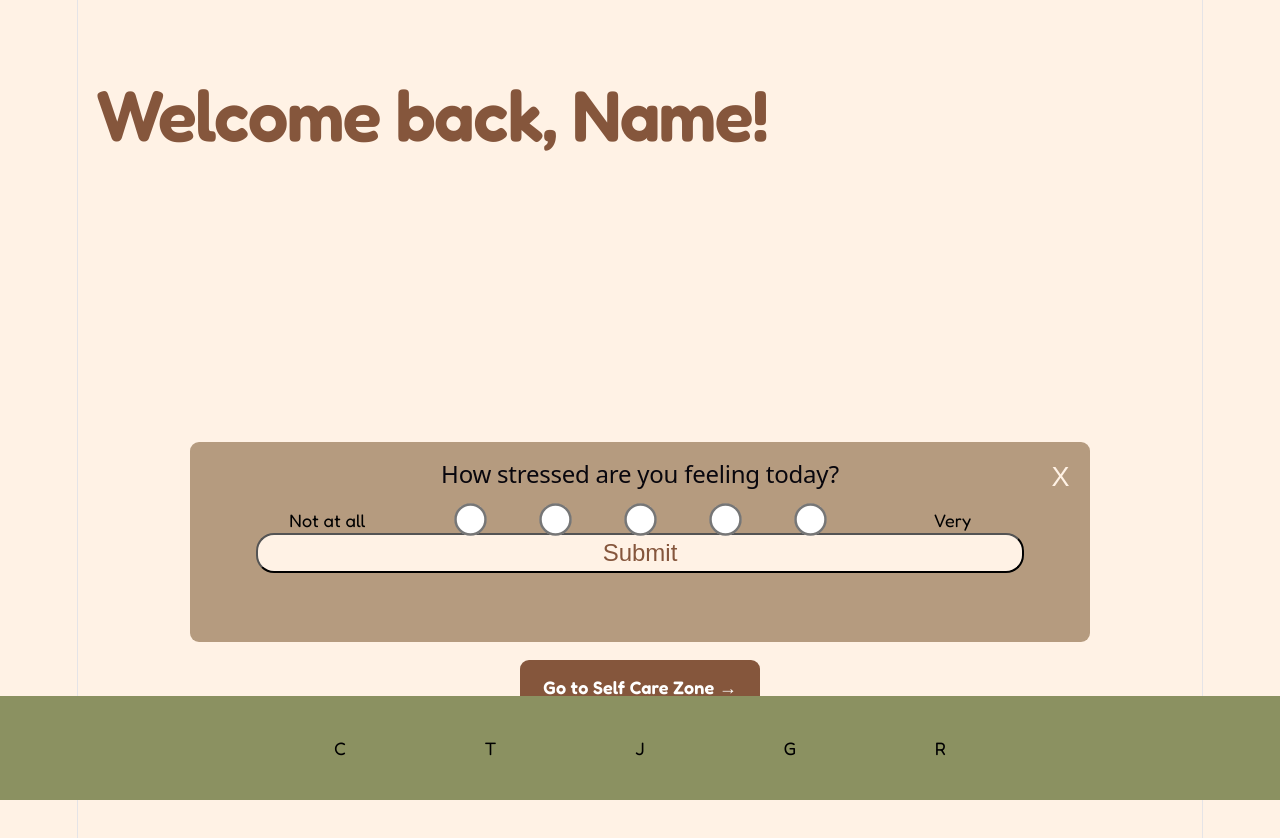
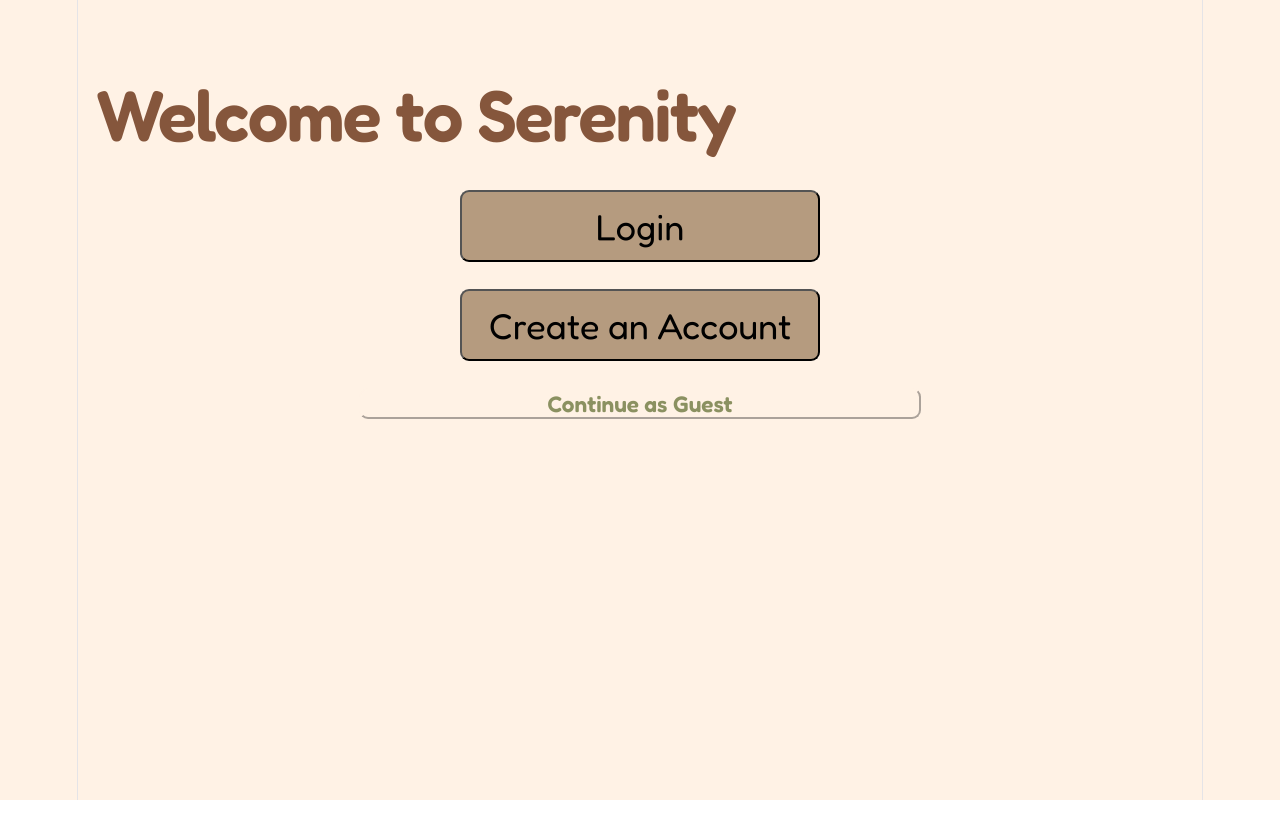
Before and after one commit to EmberCoder/projectuntangle, a React (Vite) app: page / in a window 1280 px wide. Shown: the top 838 px of the page. After the commit the page ends 800 px from the top, so only its background shows below. Built offline with nearby package versions, Linux system fonts and the light colour scheme.

Commit message:
Added guest mode and login landing page

```diff
--- a/src/App.jsx
+++ b/src/App.jsx
@@ -1,27 +1,42 @@
-import { useState } from 'react';
-import { Link, Route, BrowserRouter as Router, Routes } from 'react-router-dom';
+import { useEffect, useState } from 'react';
+import { Link, Route, BrowserRouter as Router, Routes, useLocation } from 'react-router-dom';
 import './App.css';
+import GuestPopup from './components/GuestPopup/GuestPopup';
 import NavBar from './components/NavBar/NavBar';
 import StressPopup from './components/StressQuestion/StressPopup';
 import StressQuestion from './components/StressQuestion/StressQuestion';
+import Login from './login';
 import SelfCare from './selfcare';
 import Todo from './todo';
 
-function App() {
+
+function Home() {
   const [scale, setScale] = useState("");
   const [showPopup, setShowPopup] = useState(false);
   const [showQuestion, setShowQuestion] = useState(true);
   const [stressLogged, setStressLogged] = useState(false);
+  const [showGuestPopup, setShowGuestPopup] = useState(false);
+
+  const location = useLocation();
+  const username = location.state?.username || "Name";
+
+  useEffect(() => {
+    if (username === "Guest") {
+      setTimeout(() => {
+        setShowGuestPopup(true);
+      }, 1000);
+    }
+  }, [username]);
 
   return (
-    <Router>
-      <Routes>
-        <Route
-          path="/"
-          element={
     <div>
       <div className="HomepageContent">
-                <h1 className="Welcome">Welcome back, Name!</h1>
+        <h1 className="Welcome">Welcome back, {username}!</h1>
+
+        {showGuestPopup && (
+          <GuestPopup setShowGuestPopup={setShowGuestPopup} />
+        )}
+
 
         {showQuestion && (
           <StressQuestion
@@ -68,8 +83,15 @@ function App() {
         <NavBar />
       </div>
     </div>
+  );
 }
-        />
+
+function App() {
+  return (
+    <Router>
+      <Routes>
+        <Route path="/" element={<Login />} />
+        <Route path="/home" element={<Home />} />
         <Route path="/todo" element={<Todo />} />
         <Route path="/selfcare" element={<SelfCare />} />
       </Routes>
--- /dev/null
+++ b/src/components/GuestPopup/GuestPopup.css
@@ -0,0 +1,26 @@
+.guestPopup {
+    position: fixed;
+    top: 50%;
+    left: 50%;
+    transform: translate(-50%, -50%);
+    background-color: rgb(181, 155, 127);
+    padding: 2rem;
+    border-radius: 0.5rem;
+    width: 80%;
+    max-width: 400px;
+    text-align: center;
+    box-shadow: 0 4px 15px rgba(0, 0, 0, 0.2);
+    z-index: 1000;
+}
+
+.guestPopupTitle {
+    font-size: 1.75rem;
+    color: black;
+    margin-bottom: 1rem;
+}
+
+.guestPopup p {
+    font-size: 1rem;
+    color: black;
+    margin-bottom: 1.5rem;
+}
--- /dev/null
+++ b/src/components/GuestPopup/GuestPopup.jsx
@@ -0,0 +1,19 @@
+import ExitButton from '../ExitButton';
+import './GuestPopup.css';
+
+const GuestPopup = ({ setShowGuestPopup }) => {
+    const handleClose = () => {
+        setShowGuestPopup(false);
+    };
+
+    return (
+         <div className="guestPopup">
+            <h2 className="guestPopupTitle">You are in Guest Mode</h2>
+            <p>Your data will not be saved or accessible on other devices. If you would like to access the full features of Serenity, please log in or create an account!</p>
+             <ExitButton onClick={handleClose} />
+        </div>
+
+    );
+};
+
+export default GuestPopup;
--- /dev/null
+++ b/src/components/Login/GuestButton.jsx
@@ -0,0 +1,11 @@
+import './LoginScreenButtons.css';
+
+const GuestButton = () => {
+  return (
+    <div>
+      <button className="guestButton">Continue as Guest</button>
+    </div>
+  )
+}
+
+export default GuestButton
--- /dev/null
+++ b/src/components/Login/LoginButton.jsx
@@ -0,0 +1,11 @@
+import './LoginScreenButtons.css';
+
+const LoginButton = () => {
+  return (
+    <div>
+      <button className="loginButton">Login</button>
+    </div>
+  )
+}
+
+export default LoginButton
--- /dev/null
+++ b/src/components/Login/LoginScreenButtons.css
@@ -0,0 +1,35 @@
+button {
+    margin-bottom: 1.5rem;
+}
+
+.loginButton {
+    width: 20rem;
+    height: 4rem;
+    border-radius: 0.5rem;
+    background-color: rgb(181, 155, 127);
+    font-size: 2rem;
+    font-family: "Fredoka", sans-serif;
+    color: black;
+}
+
+.registerButton {
+    width: 20rem;
+    height: 4rem;
+    border-radius: 0.5rem;
+    background-color: rgb(181, 155, 127);
+    font-size: 2rem;
+    font-family: "Fredoka", sans-serif;
+    color: black;
+}
+
+.guestButton {
+    width: 50%;
+    height: 100%;
+    border-radius: 0.5rem;
+    background-color: rgb(255, 242, 229);
+    border-color: rgb(255, 242, 229);
+    font-size: 1.25rem;
+    font-family: "Fredoka", sans-serif;
+    color: rgb(139, 145, 97);
+    font-weight: 600;
+}
--- /dev/null
+++ b/src/components/Login/RegisterButton.jsx
@@ -0,0 +1,11 @@
+import './LoginScreenButtons.css';
+
+const RegisterButton = () => {
+  return (
+    <div>
+      <button className="registerButton">Create an Account</button>
+    </div>
+  )
+}
+
+export default RegisterButton
--- /dev/null
+++ b/src/login.css
@@ -0,0 +1,11 @@
+viewport {
+    width: 100%;
+    height: 100%;
+}
+
+h1 {
+    margin-top: 25rem;
+    margin-right: 1rem;
+    text-align: center;
+    align-items: center;
+}
--- /dev/null
+++ b/src/login.jsx
@@ -0,0 +1,23 @@
+import { Link } from 'react-router-dom';
+import GuestButton from './components/Login/GuestButton';
+import LoginButton from './components/Login/LoginButton';
+import RegisterButton from './components/Login/RegisterButton';
+import './login.css';
+
+
+const Login = () => {
+  return (
+    <div>
+      <h1>Welcome to Serenity</h1>
+      <LoginButton />
+
+      <RegisterButton />
+
+      <Link to="/home" state={{ username: "Guest" }}>
+        <GuestButton />
+      </Link>
+    </div>
+  )
+}
+
+export default Login
```
Lines whose indentation alone changed are shown as unchanged.
